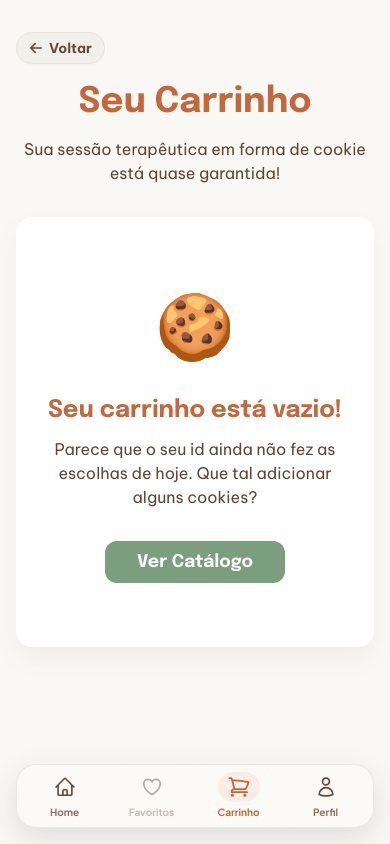
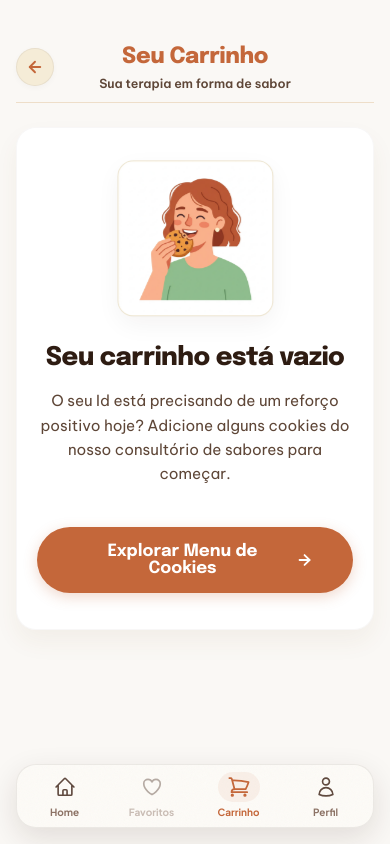
Before and after one commit to Athos-Danilo/sweetag-cookies, an Angular app in the folder frontend/: page /cart in a window 390 px wide. Built offline with nearby package versions, Linux system fonts and the light colour scheme.

Commit message:
Ajustes no Carrinho Vazio

```diff
--- a/frontend/src/app/cart/cart.component.html
+++ b/frontend/src/app/cart/cart.component.html
@@ -1,13 +1,16 @@
 <div class="cart-container">
   <header class="cart-header">
-    <button class="back-button" (click)="goBack()">
-      <svg class="icon" xmlns="http://www.w3.org/2000/svg" fill="none" viewBox="0 0 24 24" stroke-width="2.8" stroke="currentColor">
-        <path stroke-linecap="round" stroke-linejoin="round" d="M10.5 19.5 3 12m0 0 7.5-7.5M3 12h18" />
+    <button class="back-button-circle" (click)="goBack()" aria-label="Voltar para a página anterior" title="Voltar">
+      <svg viewBox="0 0 24 24" fill="none" stroke="currentColor" stroke-width="2.5" stroke-linecap="round" stroke-linejoin="round">
+        <line x1="19" y1="12" x2="5" y2="12"></line>
+        <polyline points="12 19 5 12 12 5"></polyline>
       </svg>
-      Voltar
     </button>
-    <h1>Seu Carrinho</h1>
-    <p class="subtitle">Sua sessão terapêutica em forma de cookie está quase garantida!</p>
+    <div class="header-title-group">
+      <h1>Seu Carrinho</h1>
+      <p class="subtitle">Sua terapia em forma de sabor</p>
+    </div>
+    <div class="header-spacer"></div>
   </header>
 
   <!-- Indicador visual de etapas (Steps Indicator) -->
@@ -28,23 +31,33 @@
     <ng-container *ngIf="currentStep === 'cart'">
       <div class="items-section animate-fade">
         <div class="cart-item" *ngFor="let item of cartItems">
+          <!-- Imagem à Esquerda -->
           <div class="item-image-wrapper">
             <img [src]="item.product.imageUrl" [alt]="item.product.name" class="cart-item-image">
           </div>
 
+          <!-- Detalhes no Centro -->
           <div class="item-details">
             <h3>{{ item.product.name }}</h3>
             <p class="theme">{{ item.product.theme }}</p>
             <span class="price">{{ item.product.price | currency:'BRL':'symbol':'1.2-2' }}</span>
           </div>
 
-          <div class="item-actions">
-            <div class="quantity-controls">
-              <button class="qty-btn" (click)="decreaseQuantity(item)" [disabled]="item.quantity <= 1">-</button>
-              <span class="qty">{{ item.quantity }}</span>
-              <button class="qty-btn" (click)="increaseQuantity(item)" [disabled]="item.quantity >= item.product.stock">+</button>
-            </div>
-            <button class="remove-btn" (click)="removeItem(item.product.id)">Remover</button>
+          <!-- Lixeira no Canto Superior Direito -->
+          <button class="btn-remove-item" (click)="removeItem(item.product.id)" aria-label="Remover item do carrinho" title="Remover item">
+            <svg viewBox="0 0 24 24" fill="none" stroke="currentColor" stroke-width="2" stroke-linecap="round" stroke-linejoin="round">
+              <polyline points="3 6 5 6 21 6"></polyline>
+              <path d="M19 6v14a2 2 0 0 1-2 2H7a2 2 0 0 1-2-2V6m3 0V4a2 2 0 0 1 2-2h4a2 2 0 0 1 2 2v2"></path>
+              <line x1="10" y1="11" x2="10" y2="17"></line>
+              <line x1="14" y1="11" x2="14" y2="17"></line>
+            </svg>
+          </button>
+
+          <!-- Seletor de Quantidade no Canto Inferior Direito -->
+          <div class="quantity-controls">
+            <button class="qty-btn" (click)="decreaseQuantity(item)" [disabled]="item.quantity <= 1" aria-label="Diminuir quantidade">-</button>
+            <span class="qty">{{ item.quantity }}</span>
+            <button class="qty-btn" (click)="increaseQuantity(item)" [disabled]="item.quantity >= item.product.stock" aria-label="Aumentar quantidade">+</button>
           </div>
         </div>
       </div>
@@ -52,10 +65,24 @@
       <div class="checkout-section animate-fade">
         <div class="summary-card">
           <h2>Resumo do Pedido</h2>
+
           <div class="summary-row">
             <span>Subtotal</span>
             <span>{{ total | currency:'BRL':'symbol':'1.2-2' }}</span>
           </div>
+
+          <!-- Nova linha de cupom (estética) -->
+          <div class="summary-row coupon-row">
+            <span>Cupom de Desconto</span>
+            <span class="add-coupon">Adicionar cupom</span>
+          </div>
+
+          <!-- Nova linha de entrega -->
+          <div class="summary-row delivery-row">
+            <span>Entrega</span>
+            <span class="delivery-free">Grátis</span>
+          </div>
+
           <div class="summary-total">
             <span>Total</span>
             <span>{{ total | currency:'BRL':'symbol':'1.2-2' }}</span>
@@ -124,11 +151,21 @@
   </div>
 
   <ng-template #emptyCart>
-    <div class="empty-state">
-      <div class="empty-icon">🍪</div>
-      <h2>Seu carrinho está vazio!</h2>
-      <p>Parece que o seu id ainda não fez as escolhas de hoje. Que tal adicionar alguns cookies?</p>
-      <button class="primary-btn" (click)="goBack()">Ver Catálogo</button>
+    <div class="empty-state animate-fade">
+      <div class="empty-illustration-wrapper">
+        <img src="assets/empty_cart.png" alt="Ilustração de pessoa feliz comendo cookie" class="empty-illustration-img">
+      </div>
+
+      <h2>Seu carrinho está vazio</h2>
+      <p>O seu Id está precisando de um reforço positivo hoje? Adicione alguns cookies do nosso consultório de sabores para começar.</p>
+
+      <button class="explore-btn" (click)="goBack()">
+        Explorar Menu de Cookies
+        <svg class="btn-arrow" viewBox="0 0 24 24" fill="none" stroke="currentColor" stroke-width="2.5" stroke-linecap="round" stroke-linejoin="round">
+          <line x1="5" y1="12" x2="19" y2="12"></line>
+          <polyline points="12 5 19 12 12 19"></polyline>
+        </svg>
+      </button>
     </div>
   </ng-template>
 </div>
--- a/frontend/src/app/cart/cart.component.scss
+++ b/frontend/src/app/cart/cart.component.scss
@@ -112,69 +112,72 @@
 }
 
 .cart-header {
-  margin-bottom: 2rem;
+  margin-bottom: 1.5rem;
   display: flex;
-  flex-direction: column;
   align-items: center;
-  gap: 0.5rem;
+  justify-content: space-between;
   width: 100%;
+  padding: 0.5rem 0;
+  border-bottom: 1.5px solid var(--color-surface-dim);
 
   @media (min-width: 768px) {
     display: none !important;
   }
 
-  .back-button {
-    align-self: flex-start;
-    display: inline-flex;
+  .back-button-circle {
+    width: 38px;
+    height: 38px;
+    border-radius: 50%;
+    background: var(--color-surface-container-low);
+    border: 1px solid rgba(46, 28, 18, 0.06);
+    color: var(--color-primary);
+    display: flex;
     align-items: center;
-    gap: 6px;
-    background: rgba(122, 78, 39, 0.05);
-    border: 1px solid rgba(122, 78, 39, 0.08);
-    border-radius: 20px;
-    padding: 6px 12px;
-    color: #604A3F;
-    font-weight: 700;
-    font-family: var(--font-body);
-    font-size: 0.85rem;
+    justify-content: center;
     cursor: pointer;
-    transition: all 0.25s cubic-bezier(0.16, 1, 0.3, 1);
-    box-shadow: 0 1px 2px rgba(46, 28, 18, 0.02);
+    transition: all 0.2s cubic-bezier(0.16, 1, 0.3, 1);
+    box-shadow: 0 2px 6px rgba(46, 28, 18, 0.03);
 
-    .icon {
-      width: 14px;
-      height: 14px;
-      display: inline-block;
-      transition: transform 0.25s cubic-bezier(0.16, 1, 0.3, 1);
+    svg {
+      width: 18px;
+      height: 18px;
+      stroke-width: 2.5;
     }
 
     &:hover {
-      background: rgba(196, 103, 58, 0.08);
-      border-color: rgba(196, 103, 58, 0.18);
+      background: var(--color-primary-container);
       color: var(--color-primary);
-      box-shadow: 0 2px 6px rgba(196, 103, 58, 0.1);
+      transform: scale(1.05);
+    }
 
-      .icon {
-        transform: translateX(-3px);
+    &:active {
+      transform: scale(0.95);
     }
   }
 
-    &:active {
-      transform: scale(0.96);
-    }
-  }
+  .header-title-group {
+    text-align: center;
+    flex: 1;
 
     h1 {
-    font-size: 2.2rem;
+      font-size: 1.4rem;
+      font-weight: 850;
       color: var(--color-primary);
-    margin: 0.25rem 0 0;
-    text-align: center;
+      margin: 0;
+      font-family: var(--font-headline);
+      letter-spacing: -0.4px;
     }
 
     .subtitle {
       color: var(--color-on-surface-variant);
-    font-size: 1rem;
-    margin: 0;
-    text-align: center;
+      font-size: 0.78rem;
+      margin: 0.1rem 0 0 0;
+      font-weight: 600;
+    }
+  }
+
+  .header-spacer {
+    width: 38px;
   }
 }
 
@@ -203,28 +206,31 @@
 
 .cart-item {
   background: var(--color-surface-container-lowest);
-  border-radius: var(--rounded-lg);
-  padding: 1rem;
+  border-radius: 16px;
+  padding: 1.25rem;
   display: flex;
   align-items: center;
-  gap: 1.5rem;
-  box-shadow: var(--shadow-subtle);
-  transition: transform 0.2s, box-shadow 0.2s;
+  gap: 1.25rem;
+  position: relative;
+  box-shadow: 0 4px 18px rgba(46, 28, 18, 0.04);
+  border: 1px solid rgba(46, 28, 18, 0.03);
+  transition: transform 0.25s ease, box-shadow 0.25s ease;
 
   &:hover {
     transform: translateY(-2px);
-    box-shadow: var(--shadow-active);
+    box-shadow: 0 6px 22px rgba(46, 28, 18, 0.08);
   }
 
   .item-image-wrapper {
     width: 80px;
     height: 80px;
     background: var(--color-surface-container-low);
-    border-radius: var(--rounded-md);
+    border-radius: 12px;
     display: flex;
     align-items: center;
     justify-content: center;
     overflow: hidden;
+    border: 1px solid rgba(46, 28, 18, 0.06);
 
     .cart-item-image {
       width: 100%;
@@ -235,84 +241,105 @@
 
   .item-details {
     flex: 1;
+    padding-right: 2.5rem; /* Espaço de segurança para não chocar com a lixeira */
 
     h3 {
-      font-size: 1.2rem;
-      margin-bottom: 0.25rem;
+      font-size: 1.15rem;
+      font-weight: 700;
+      margin: 0 0 0.2rem 0;
       color: var(--color-on-surface);
+      letter-spacing: -0.2px;
     }
 
     .theme {
-      font-size: 0.85rem;
+      font-size: 0.8rem;
       color: var(--color-primary-container);
       font-weight: 600;
-      margin-bottom: 0.5rem;
+      margin: 0 0 0.5rem 0;
     }
 
     .price {
-      font-weight: 700;
+      font-weight: 800;
       font-size: 1.1rem;
       color: var(--color-primary);
     }
   }
 
-  .item-actions {
+  .btn-remove-item {
+    position: absolute;
+    top: 1rem;
+    right: 1rem;
+    background: none;
+    border: none;
+    color: var(--color-on-surface-variant);
+    opacity: 0.5;
+    cursor: pointer;
+    padding: 6px;
+    border-radius: 50%;
     display: flex;
-    flex-direction: column;
-    align-items: flex-end;
-    gap: 0.5rem;
+    align-items: center;
+    justify-content: center;
+    transition: all 0.2s cubic-bezier(0.16, 1, 0.3, 1);
+
+    svg {
+      width: 18px;
+      height: 18px;
+    }
+
+    &:hover {
+      opacity: 1;
+      color: #d32f2f;
+      background-color: rgba(211, 47, 47, 0.06);
+      transform: scale(1.1) rotate(4deg);
+    }
+
+    &:active {
+      transform: scale(0.95);
+    }
+  }
 
   .quantity-controls {
     display: flex;
     align-items: center;
-      background: var(--color-surface-dim);
+    background: var(--color-surface-bright);
+    border: 1.5px solid var(--color-surface-dim);
     border-radius: var(--rounded-full);
-      padding: 0.25rem;
+    padding: 0.2rem;
+    box-shadow: 0 2px 6px rgba(46, 28, 18, 0.02);
 
     .qty-btn {
-        width: 30px;
-        height: 30px;
+      width: 28px;
+      height: 28px;
       border-radius: 50%;
       border: none;
-        background: var(--color-surface-container-lowest);
+      background: transparent;
       color: var(--color-primary);
-        font-weight: bold;
-        font-size: 1.2rem;
+      font-weight: 800;
+      font-size: 1.1rem;
       cursor: pointer;
       display: flex;
       align-items: center;
       justify-content: center;
-        transition: background 0.2s, color 0.2s;
+      transition: background 0.2s, color 0.2s, transform 0.1s;
 
       &:disabled {
-          opacity: 0.5;
+        opacity: 0.35;
         cursor: not-allowed;
       }
 
       &:not(:disabled):hover {
-          background: var(--color-primary);
-          color: white;
+        background: var(--color-primary-container);
+        color: var(--color-primary);
+        transform: scale(1.1);
       }
     }
 
     .qty {
-        width: 30px;
+      width: 32px;
       text-align: center;
-        font-weight: bold;
-      }
-    }
-
-    .remove-btn {
-      background: none;
-      border: none;
-      color: #e57373;
-      font-size: 0.85rem;
-      cursor: pointer;
-      text-decoration: underline;
-
-      &:hover {
-        color: #d32f2f;
-      }
+      font-weight: 700;
+      font-size: 0.95rem;
+      color: var(--color-on-surface);
     }
   }
 
@@ -331,22 +358,19 @@
     .item-details {
       grid-column: 2;
       grid-row: 1;
+      padding-right: 2rem;
     }
 
-    .item-actions {
-      grid-column: 1 / span 2;
+    .btn-remove-item {
+      top: 0.75rem;
+      right: 0.75rem;
+    }
+
+    .quantity-controls {
+      grid-column: 2;
       grid-row: 2;
-      flex-direction: row;
-      justify-content: space-between;
-      align-items: center;
-      width: 100%;
-      border-top: 1.5px dashed var(--color-surface-dim);
-      padding-top: 0.75rem;
+      justify-self: start;
       margin-top: 0.25rem;
-
-      .remove-btn {
-        margin-top: 0;
-      }
     }
   }
 }
@@ -383,8 +407,42 @@
   .summary-row {
     display: flex;
     justify-content: space-between;
-    margin-bottom: 0.5rem;
+    margin-bottom: 0.75rem;
     color: var(--color-on-surface-variant);
+    font-size: 0.95rem;
+
+    &.coupon-row {
+      font-size: 0.9rem;
+      margin-top: 0.5rem;
+      padding-top: 0.5rem;
+      border-top: 1px dashed var(--color-surface-dim);
+
+      .add-coupon {
+        color: var(--color-primary);
+        font-weight: 700;
+        cursor: pointer;
+        text-decoration: underline;
+        transition: opacity 0.2s;
+
+        &:hover {
+          opacity: 0.85;
+        }
+      }
+    }
+
+    &.delivery-row {
+      margin-bottom: 1.25rem;
+
+      .delivery-free {
+        color: #2e7d32;
+        background-color: #e8f5e9;
+        padding: 2px 8px;
+        border-radius: 4px;
+        font-weight: 700;
+        font-size: 0.8rem;
+        text-transform: uppercase;
+      }
+    }
   }
 
   .summary-total {
@@ -570,47 +628,160 @@
 
 .empty-state {
   text-align: center;
-  padding: 4rem 1rem;
+  padding: 5rem 2rem;
   background: var(--color-surface-container-lowest);
-  border-radius: var(--rounded-lg);
+  border-radius: 24px;
   box-shadow: var(--shadow-subtle);
+  border: 1px solid rgba(46, 28, 18, 0.03);
+  max-width: 550px;
+  margin: 2rem auto;
+  box-sizing: border-box;
 
-  .empty-icon {
-    font-size: 4rem;
-    margin-bottom: 1rem;
-    animation: float 3s ease-in-out infinite;
+  .empty-illustration-wrapper {
+    width: 200px;
+    height: 200px;
+    margin: 0 auto 2rem;
+    display: flex;
+    align-items: center;
+    justify-content: center;
+    overflow: hidden;
+    border-radius: 20px;
+    box-shadow: 0 8px 24px rgba(46, 28, 18, 0.05);
+    background-color: var(--color-surface-container-low);
+    border: 1px solid rgba(46, 28, 18, 0.04);
+    animation: floatTech 4.5s ease-in-out infinite;
+
+    .empty-illustration-img {
+      width: 100%;
+      height: 100%;
+      object-fit: cover;
+      transition: transform 0.5s ease;
+
+      &:hover {
+        transform: scale(1.06);
+      }
+    }
+  }
+
+  @media (max-width: 767px) {
+    padding: 2.25rem 1.25rem;
+    margin: 0.5rem auto 1rem;
+    border-radius: 20px;
+
+    .empty-illustration-wrapper {
+      width: 155px;
+      height: 155px;
+      margin-bottom: 1.25rem;
+      border-radius: 16px;
     }
 
     h2 {
-    color: var(--color-primary);
+      font-size: 1.4rem;
       margin-bottom: 0.5rem;
     }
 
     p {
-    color: var(--color-on-surface-variant);
-    margin-bottom: 2rem;
+      font-size: 0.85rem;
+      margin-bottom: 1.75rem;
+      line-height: 1.5;
     }
 
-  .primary-btn {
-    background-color: var(--color-secondary);
+    .explore-btn {
+      padding: 0.85rem 2rem;
+      font-size: 0.95rem;
+    }
+  }
+
+  h2 {
+    color: var(--color-on-surface);
+    font-size: 1.6rem;
+    font-weight: 800;
+    margin-bottom: 0.75rem;
+    letter-spacing: -0.5px;
+    font-family: var(--font-headline);
+  }
+
+  p {
+    color: var(--color-on-surface-variant);
+    font-size: 0.95rem;
+    line-height: 1.6;
+    margin: 0 auto 2.5rem;
+    max-width: 420px;
+  }
+
+  .explore-btn {
+    background-color: var(--color-primary);
     color: var(--color-on-primary);
     border: none;
-    padding: 0.75rem 2rem;
-    border-radius: var(--rounded-md);
-    font-size: 1.1rem;
+    padding: 1rem 2.5rem;
+    border-radius: var(--rounded-full);
+    font-size: 1.05rem;
     font-weight: 700;
     cursor: pointer;
     font-family: var(--font-headline);
-    transition: background-color 0.2s;
+    display: inline-flex;
+    align-items: center;
+    gap: 8px;
+    transition: all 0.3s cubic-bezier(0.16, 1, 0.3, 1);
+    box-shadow: 0 4px 14px rgba(196, 103, 58, 0.25);
+
+    .btn-arrow {
+      width: 18px;
+      height: 18px;
+      transition: transform 0.25s cubic-bezier(0.16, 1, 0.3, 1);
+    }
 
     &:hover {
-      background-color: #638567;
+      background-color: #a85731;
+      transform: translateY(-2px);
+      box-shadow: 0 6px 20px rgba(196, 103, 58, 0.35);
+
+      .btn-arrow {
+        transform: translateX(4px);
+      }
+    }
+
+    &:active {
+      transform: scale(0.97);
     }
   }
 }
 
-@keyframes float {
-  0% { transform: translateY(0px); }
-  50% { transform: translateY(-10px); }
-  100% { transform: translateY(0px); }
+/* Animações Tecnológicas */
+@keyframes floatTech {
+  0%, 100% {
+    transform: translateY(0) scale(1);
   }
+  50% {
+    transform: translateY(-8px) scale(1.02);
+  }
+}
+
+@keyframes rotateTechClockwise {
+  from {
+    transform: rotate(0deg);
+  }
+  to {
+    transform: rotate(360deg);
+  }
+}
+
+@keyframes rotateTechCounterClockwise {
+  from {
+    transform: rotate(360deg);
+  }
+  to {
+    transform: rotate(0deg);
+  }
+}
+
+@keyframes pulseSparkle {
+  0%, 100% {
+    opacity: 0.3;
+    transform: scale(0.8);
+  }
+  50% {
+    opacity: 1;
+    transform: scale(1.2);
+  }
+}
```
Also changed, not shown: frontend/public/assets/empty_cart.png (added). Lines whose indentation alone changed are shown as unchanged.
